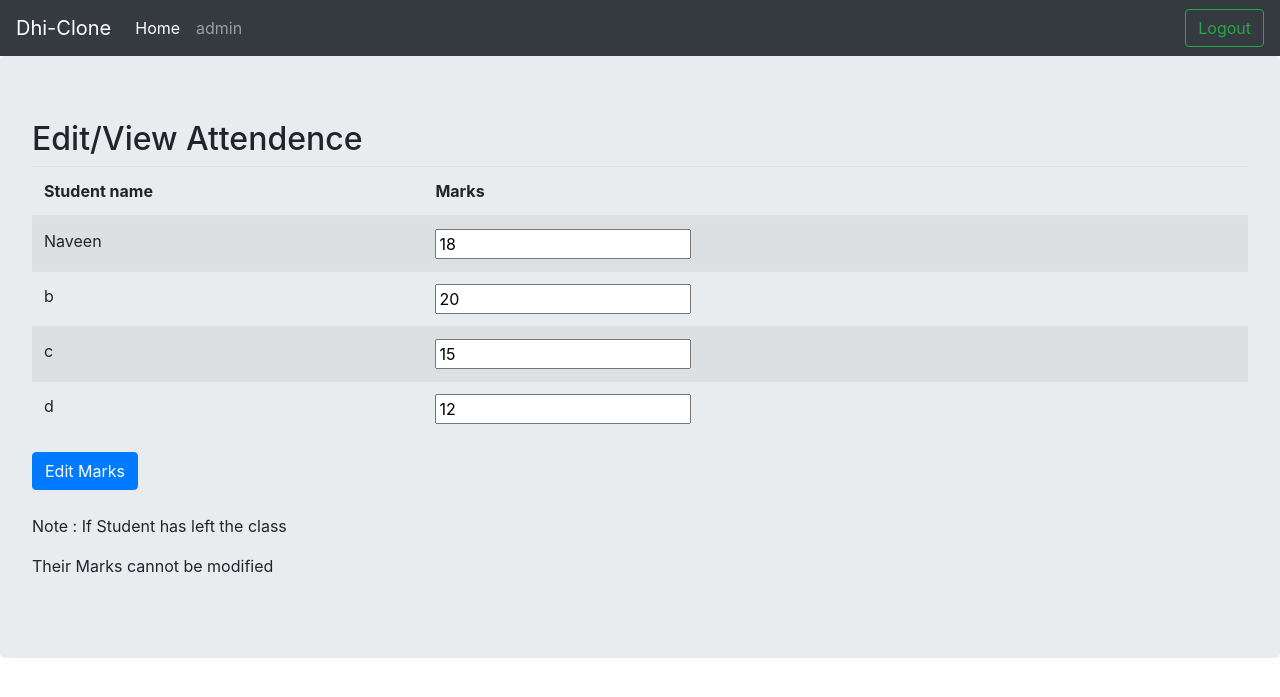
After one commit to madhuprakash19/dhi-_lone, a Django app: page /user/class/7/12/edit_marks/ in a window 1280 px wide. The commit adds this page. Shown: the top 697 px of the page. Run offline with Django 3.2, Linux system fonts and the light colour scheme; a user stored in the database is signed in; data comes from the database, SQL or seed files in the repository; both versions use the stored data as it was after the commit; some libraries are stand-ins or nearby versions.

Commit message:
added marks report

```diff
--- a/user/models.py
+++ b/user/models.py
@@ -30,7 +30,8 @@ class ClassMember(models.Model):
     user = models.ForeignKey(User,related_name='user_class',on_delete = models.CASCADE)
 
     def __str__(self):
-        return self.user.username
+        a = self.user.username + ' ' + self.class_group.subject
+        return a
 
     class Meta:
         unique_together = ('class_group','user')
--- a/user/templates/user/class_detail.html
+++ b/user/templates/user/class_detail.html
@@ -22,6 +22,8 @@
   {% endif %}
   {% else %}
   <a href="{% url 'user:attendence_list' class_id=class.id %}"><button class="btn btn-primary">Mark Attendence</button></a>
+  &emsp;
+  <a href="{% url 'user:marks_list' class_id=class.id %}"><button class="btn btn-secondary">Enter Marks</button></a>
   {%  endif %}
 
 
--- /dev/null
+++ b/user/templates/user/edit_marks.html
@@ -0,0 +1,42 @@
+{% extends "base.html" %}
+{% block content %}
+<div class="jumbotron">
+  <h2>Edit/View Attendence</h2>
+  <form action="{% url 'user:save_marks' %}" method="post">
+    {% csrf_token %}
+  <input type="hidden" name="class_id" value="{{class_id}}">
+  <input type="hidden" name="marks_list_id" value="{{marks_list_id}}">
+  {% if student_list %}
+      <table class="table table-striped">
+        <thead>
+          <tr>
+            <th>Student name</th>
+            <th>Marks</th>
+          </tr>
+        </thead>
+        <tbody>
+          {% for i in student_list %}
+          <tr>
+            <td>{{i.student}}</td>
+            <td>
+              <input type="number" name="{{i.student.username}}" value="{{i.score}}">
+            </td>
+          </tr>
+          {% endfor %}
+        </tbody>
+      </table>
+      {% else %}
+      {% endif %}
+      <input type="submit" value="Edit Marks" class="btn btn-primary">
+  </form>
+  <br>
+  <p>Note : If Student has left the class</p>
+  <p>Their Marks cannot be modified</p>
+</div>
+
+
+
+
+
+
+{% endblock %}
--- a/user/templates/user/index.html
+++ b/user/templates/user/index.html
@@ -19,6 +19,7 @@
     <a href="{% url 'user:all_class' %}" class="btn btn-secondary">View Your classes</a>
   {% else %}
     <a href="{% url 'user:student_class' %}"  class="btn btn-primary" >View all classes</a>
+    <a href="{% url 'user:marks_report' %}" class="btn btn-secondary">Marks Report</a>
   {% endif %}
 </div>
 <br>
--- a/user/urls.py
+++ b/user/urls.py
@@ -11,10 +11,15 @@ urlpatterns = [
     path('class/join/(?P<slug>[-\w]+)/',views.JoinClass.as_view(),name='join'),
     path('class/leave/(?P<slug>[-\w]+)/',views.LeaveClass.as_view(),name='leave'),
     path('class/<int:class_id>/attendence_list/',views.attendence_list,name='attendence_list'),
-    path('class/<int:attendence_id>/<int:class_id>/mark_attendence',views.mark_attendence,name='mark_attendence'),
+    path('class/<int:attendence_id>/<int:class_id>/mark_attendence/',views.mark_attendence,name='mark_attendence'),
     path('class/save_attendence/',views.save_attendence,name='save_attendence'),
-    path('class/<int:attendence_id>/<int:class_id>/edit_attendence',views.edit_attendence,name='edit_attendence'),
+    path('class/<int:attendence_id>/<int:class_id>/edit_attendence/',views.edit_attendence,name='edit_attendence'),
     path('class/all/',views.ListClass.as_view(),name='student_class'),
     path('class/<int:class_id>/attendence_report/',views.attendence_report,name='attendence_report'),
+    path('class/<int:class_id>/marks_list/',views.marks_list,name='marks_list'),
+    path('class/<int:marks_list_id>/<int:class_id>/enter_marks/',views.enter_marks,name='enter_marks'),
+    path('class/<int:marks_list_id>/<int:class_id>/edit_marks/',views.edit_marks,name='edit_marks'),
+    path('class/save_marks/',views.save_marks,name='save_marks'),
+    path('marks_report/',views.marks_report,name='marks_report'),
 
 ]
--- a/user/views.py
+++ b/user/views.py
@@ -177,3 +177,61 @@ def attendence_report(request,class_id):
                 report[i.student.username] = 0
 
     return render(request,'user/attendence_report.html',{'report':report,'subject':subject,'total_class':total_class})
+
+@login_required()
+def marks_list(request,class_id):
+    marks_list = list(MarksList.objects.filter(subject__id = class_id))
+    return render(request,'user/marks_list.html',{'marks_list':marks_list,'class_id':class_id})
+
+@login_required()
+def enter_marks(request,marks_list_id,class_id):
+    student_list = CreateClass.objects.filter(id=class_id)
+    return render(request,'user/enter_marks.html',
+    {'marks_list_id':marks_list_id,'class_id':class_id,'student_list':student_list})
+
+@login_required()
+def save_marks(request):
+    marks_list = get_object_or_404(MarksList,id=request.POST['marks_list_id'])
+    class_id = request.POST['class_id']
+    b = []
+    student_class = get_object_or_404(CreateClass,id=class_id)
+    for k in student_class.students.all():
+        b.append(k.username)
+    for i,j in request.POST.items():
+        if i in b:
+            score = j
+            if marks_list.status == False:
+                a = Marks(subject = marks_list,student = get_object_or_404(User,username = i) ,score = score)
+                a.save()
+                marks_list.status = True
+                marks_list.save()
+            else:
+                try:
+                    a = Marks.objects.get(subject = marks_list,student = get_object_or_404(User,username = i))
+                    a.score = score
+                    a.save()
+                except Marks.DoesNotExist:
+                    a = Marks(subject = marks_list,student = get_object_or_404(User,username = i) ,score = score)
+                    a.save()
+
+    return HttpResponseRedirect(reverse('user:marks_list',args=[class_id]))
+
+@login_required()
+def edit_marks(request,marks_list_id,class_id):
+    student_list = list(Marks.objects.filter( subject__id = marks_list_id ))
+    return render(request,'user/edit_marks.html',
+    {'marks_list_id':marks_list_id,'class_id':class_id,'student_list':student_list})
+
+
+@login_required()
+def marks_report(request):
+    user = request.user
+    class_list = list(ClassMember.objects.filter(user = user))
+    marks = list(Marks.objects.filter(student = user))
+    report = {}
+    for i in class_list:
+        report[i.class_group.subject] = {'LA1':0,'LA2':0,'MSE1':0,'MSE2':0,'MSE3':0,'SEE':0}
+    for i in marks:
+        report[i.subject.subject.subject][i.subject.exam_type] = i.score
+    print(report)
+    return render(request,'user/marks_report.html',{'report':report})
```
Also changed, not shown: user/templates/user/enter_marks.html (added, +33 -0 lines), user/templates/user/marks_list.html (added, +41 -0 lines), user/templates/user/marks_report.html (added, +31 -0 lines), db.sqlite3.
